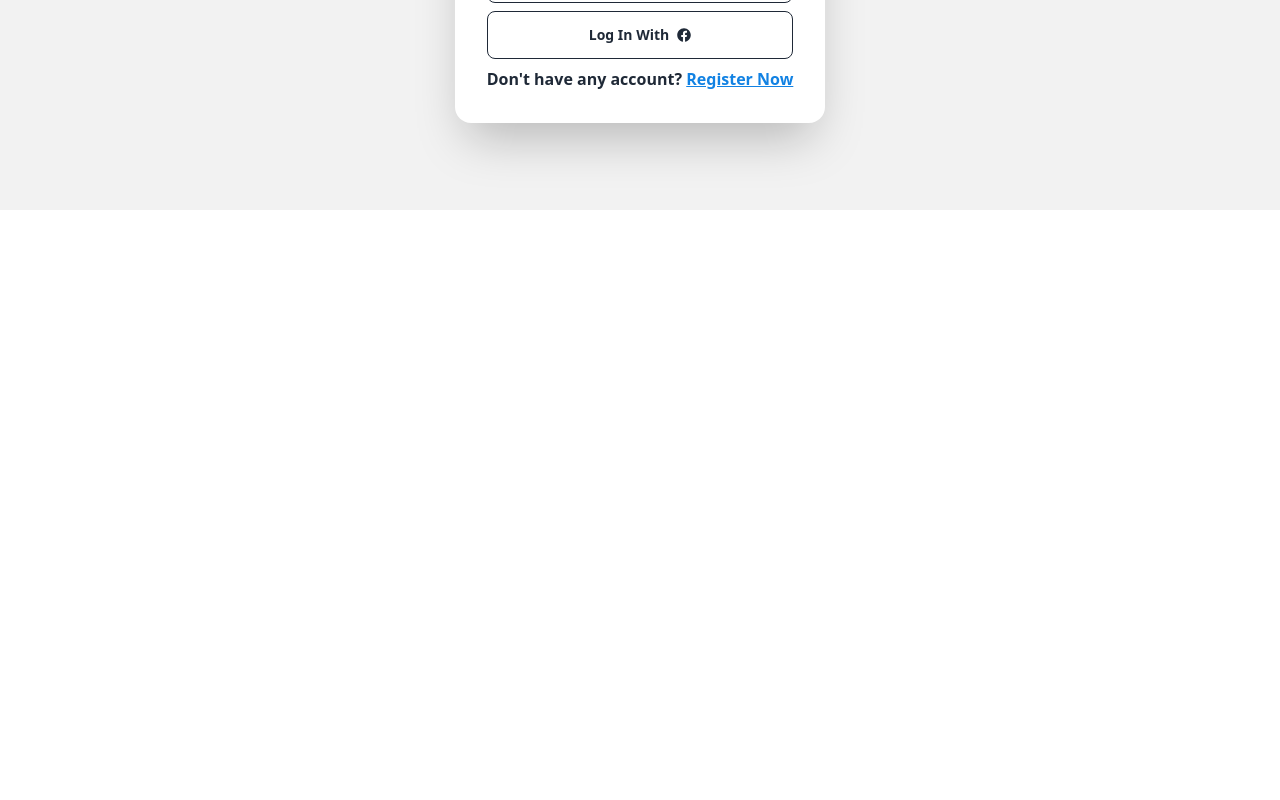
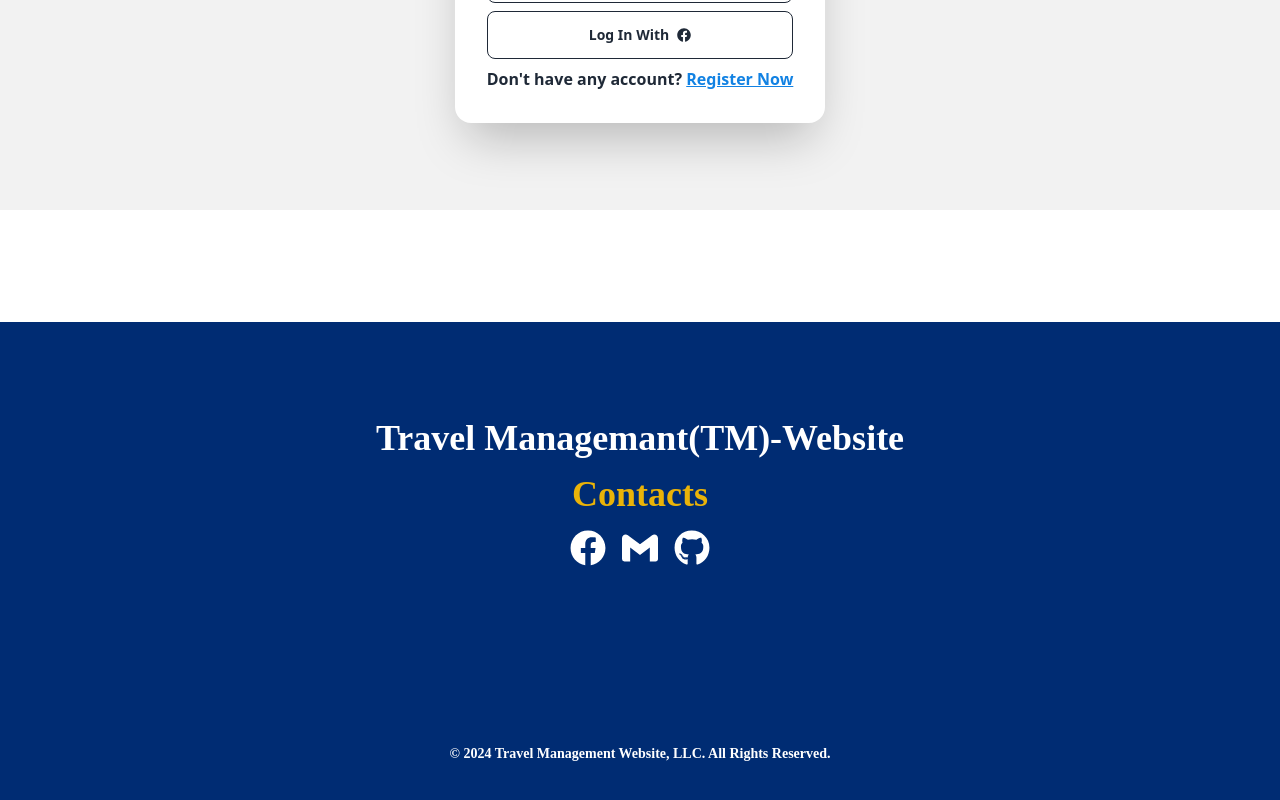
Before and after one commit to sabbir990/assignment-10, a React (Vite) app: page /login in a window 1280 px wide. Shown: the part 658-1458 px from the top of the page. Before the commit the page ends 868 px from the top, so only its background shows below. Built offline with nearby package versions, Linux system fonts and the light colour scheme; no server answers.

Commit message:
Added: Footer

```diff
--- /dev/null
+++ b/src/components/Footer/Footer.jsx
@@ -0,0 +1,19 @@
+import React from 'react'
+import { FaFacebook, FaGithub } from "react-icons/fa";
+import { SiGmail } from "react-icons/si";
+
+export default function Footer() {
+  return (
+    <div className='bg-[#002c73] px-4 py-24 text-white text-4xl font-bold font-playWrite text-center space-y-4 mt-28'>
+        <h1>Travel Managemant(TM)-Website</h1>
+        <p className='text-yellow-500'>Contacts</p>
+        <div className='text-white flex items-center justify-center space-x-4'>
+            <a href="#" title='facebook'><FaFacebook /></a>
+            <a href="#" title='muhammadsabbirkhanalif@gmail.com'><SiGmail /></a>
+            <a href="#" title='sabbir990'><FaGithub /></a>
+        </div>
+        <br /><br /><br /><br />
+        <small className='text-sm'>© 2024 Travel Management Website, LLC. All Rights Reserved.</small>
+    </div>
+  )
+}
--- a/src/components/My list/MyList.jsx
+++ b/src/components/My list/MyList.jsx
@@ -3,6 +3,7 @@ import { AuthContext } from '../Auth Provider/AuthProvider';
 import { MdDeleteForever } from "react-icons/md";
 import { FaPen } from "react-icons/fa";
 import { Link } from 'react-router-dom';
+import Swal from 'sweetalert2';
 
 export default function MyList() {
     const { user } = useContext(AuthContext)
@@ -16,8 +17,36 @@ export default function MyList() {
         })
     })
 
-    const handleUpdateSpot = (_id) => {
-        // console.log(_id)
+    const handleDeleteSpot = (_id) => {
+        Swal.fire({
+            title: "Are you sure?",
+            text: "You won't be able to revert this!",
+            icon: "warning",
+            showCancelButton: true,
+            confirmButtonColor: "#3085d6",
+            cancelButtonColor: "#d33",
+            confirmButtonText: "Yes, delete it!"
+        }).then((result) => {
+            if (result.isConfirmed) {
+                fetch(`http://localhost:5000/deleteSpot/${_id}`, {
+                    method: 'DELETE'
+                }).then(res => {
+                    return res.json()
+                }).then(result => {
+                    if (result.deletedCount) {
+                        Swal.fire({
+                            title: "Deleted!",
+                            text: "Your spot has been deleted!",
+                            icon: "success"
+                        });
+
+                        const deletedSpot = mySpots.filter(spots => spots._id !== id)
+                        setMySpots(deletedSpot)
+                    }
+                })
+            }
+        });
+
     }
     return (
         <div className='p-4 font-playWrite flex flex-col items-center space-y-4'>
@@ -45,7 +74,7 @@ export default function MyList() {
                                     <td className='border text-center'>{spot.seasonality}</td>
                                     <td className='border text-center'>{spot.averageCost}</td>
                                     <td className='border text-center'>{spot.countryName}</td>
-                                    <td className='border text-center'><Link to={`/updateSpot/${spot._id}`}><button className='p-4' title='Update' onClick={() => handleUpdateSpot(spot._id)}><FaPen /></button></Link> | <button className='p-4 text-xl' title='Delete'><MdDeleteForever /></button></td>
+                                    <td className='border text-center'><Link to={`/updateSpot/${spot._id}`}><button className='p-4' title='Update'><FaPen /></button></Link> | <button className='p-4 text-xl' title='Delete' onClick={() => handleDeleteSpot(spot._id)}><MdDeleteForever /></button></td>
                                 </tbody>
                             )
                         })
--- a/src/components/Root/Root.jsx
+++ b/src/components/Root/Root.jsx
@@ -1,12 +1,14 @@
 import React from 'react'
 import { Outlet } from 'react-router-dom'
 import Navbar from '../Navbar/Navbar'
+import Footer from '../Footer/Footer'
 
 export default function Root() {
   return (
     <div>
       <Navbar />
       <Outlet />
+      <Footer />
     </div>
   )
 }
--- a/src/components/Routes/Routes.jsx
+++ b/src/components/Routes/Routes.jsx
@@ -52,8 +52,10 @@ const route = createBrowserRouter([
                 </PrivateRoute>
             },
             {
-                path : '/updateSpot/:id',
-                element : <UpdateSpot />
+                path: '/updateSpot/:id',
+                element: <PrivateRoute>
+                    <UpdateSpot />
+                </PrivateRoute>
             }
         ]
     }
```
